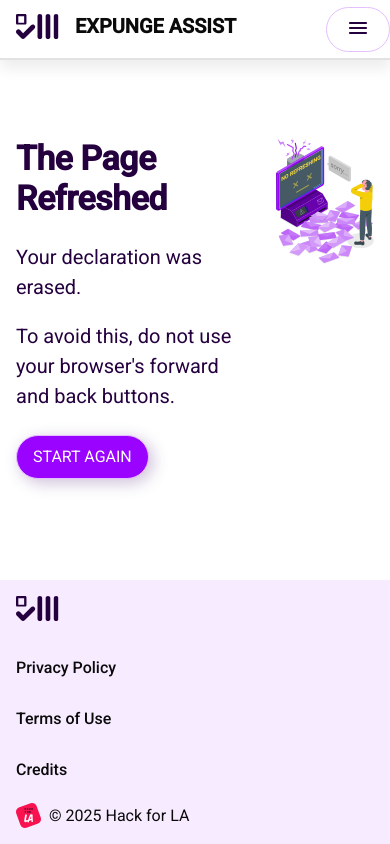
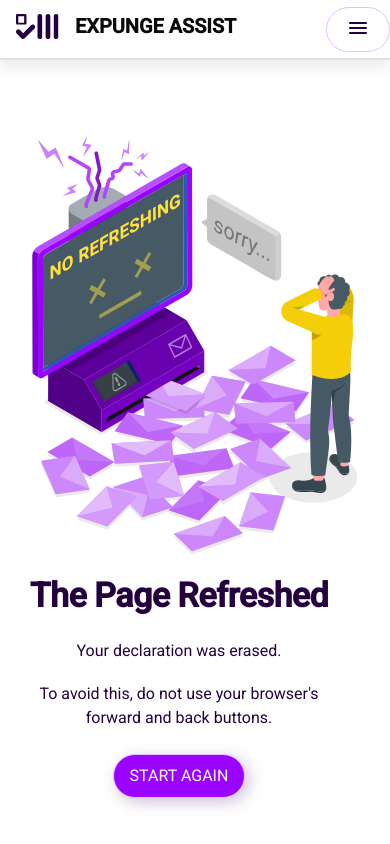
Before and after one commit to hackforla/expunge-assist, a React (Create React App) app in the folder products/statement-generator/: page /form/involvement in a window 390 px wide. Shown: the top 844 px of the page. Built offline with nearby package versions, Linux system fonts and the light colour scheme.

Commit message:
responsive design updates to Oops Reminder

```diff
--- a/products/statement-generator/src/components-layout/OopsReminder.tsx
+++ b/products/statement-generator/src/components-layout/OopsReminder.tsx
@@ -10,10 +10,18 @@ import { LinkButtonComponent } from 'components/Button';
 import OopsReminderImage from 'assets/oopsReminder.svg';
 import useUtilityStyles from 'styles/utilityStyles';
 
-const useStyles = makeStyles<Theme>(({ spacing }) => createStyles({
+const useStyles = makeStyles<Theme>(({ spacing, breakpoints }) => createStyles({
   outerOopsWrap: {
     padding: spacing(2),
     display: 'flex',
+    [breakpoints.down(breakpoints.values.md)]: {
+      flexDirection: 'column-reverse',
+      alignItems: 'center',
+      textAlign: 'center',
+      margin: '60px 0',
+      paddingTop: '0',
+      paddingBottom: '0',
+    }
   },
   oopsHeader: {
     "font-weight": '600',
@@ -23,15 +31,26 @@ const useStyles = makeStyles<Theme>(({ spacing }) => createStyles({
   oopsText: {
     fontSize: '20px',
     lineHeight: '1.5',
-    maxWidth: '415px'
+    maxWidth: '415px',
+    [breakpoints.down(breakpoints.values.md)]: {
+      fontSize: '16px',
+    }
   },
   buttonContainer: {
     width: '100%',
     display: 'flex',
     padding: spacing(3, 0),
+    [breakpoints.down(breakpoints.values.md)]: {
+      justifyContent: 'center',
+    }
   },
   imageContainer: {
     width: '50%',
+    [breakpoints.down(breakpoints.values.md)]: {
+      padding: spacing(2),
+      width: '100%',
+      maxWidth: '450px'
+    }
   },
   textContainer: {
     display: 'flex',
```
